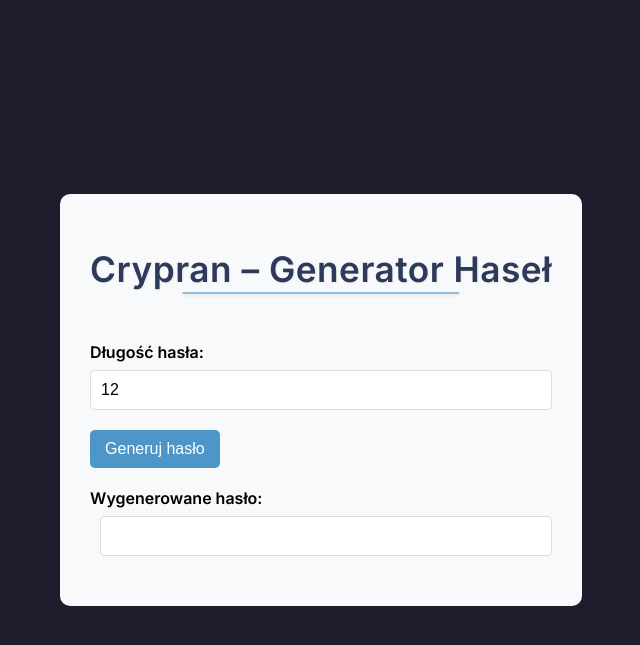
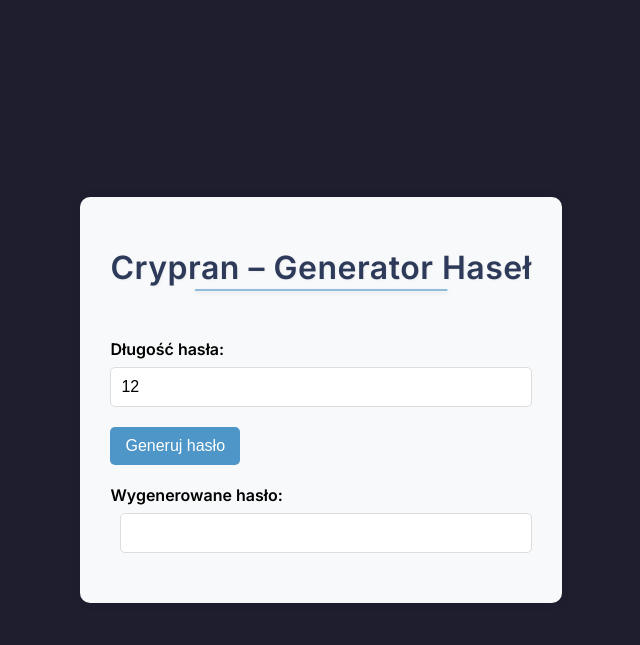
Before and after one commit to Wojciech-Szoldra/crypran_web_app, a Flask app: page / in a window 1280 px wide. Shown: the top 645 px of the page, without its empty margins (319-959 px from the left). Run offline with Flask 3, Linux system fonts and the light colour scheme; some libraries are stand-ins or nearby versions.

Commit message:
Small design changes

```diff
--- a/templates/layout.html
+++ b/templates/layout.html
@@ -36,7 +36,7 @@
         /* Nagłówek z delikatną, „zanurzoną” kreską */
         .container h1 {
             display: inline-block;
-            font-size: 2.2rem;
+            font-size: 2rem;
             font-weight: 600;
             color: var(--heading-color);
             text-align: center;
```
